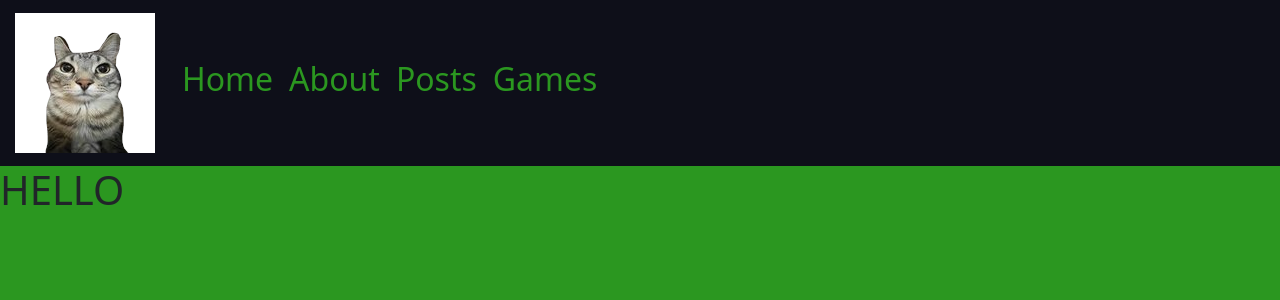
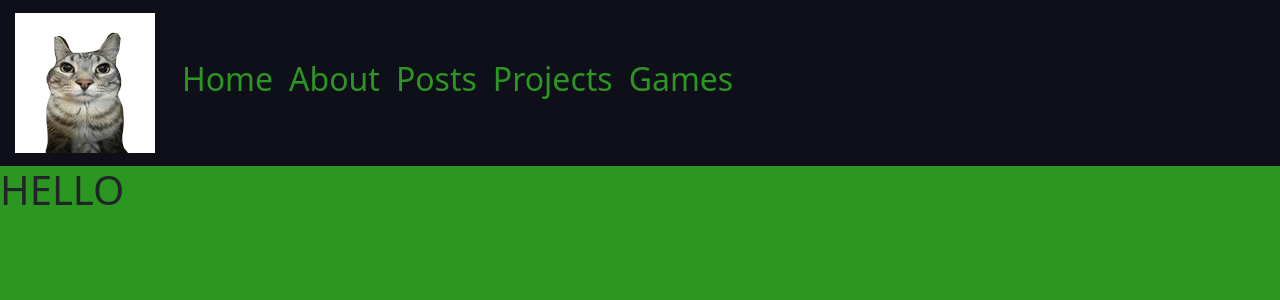
Before and after one commit to Arthur-P-V/personal-frontend, a Vue app: page / in a window 1280 px wide. Shown: the top 300 px of the page. Built offline with nearby package versions, Linux system fonts and the light colour scheme.

Commit message:
added links for stuff

```diff
--- a/src/components/BannerItem.vue
+++ b/src/components/BannerItem.vue
@@ -8,6 +8,7 @@
         <li class="nav-item h2"><RouterLink class="nav-link text-forest" to="/">Home</RouterLink></li>
         <li class="nav-item h2"><RouterLink class="nav-link text-forest" to="about">About</RouterLink></li>
         <li class="nav-item h2"><RouterLink class="nav-link text-forest" to="Posts">Posts</RouterLink></li>
+        <li class="nav-item h2"><RouterLink class="nav-link text-forest" to="Projects">Projects</RouterLink></li>
         <li class="nav-item h2"><RouterLink class="nav-link text-forest" to="Games">Games</RouterLink></li>
       </ul>
     </div>
--- a/src/router/index.ts
+++ b/src/router/index.ts
@@ -26,6 +26,14 @@ const router = createRouter({
       component: () => import('../views/PostsView.vue'),
     },
     {
+      path: '/projects',
+      name: 'projects',
+      // route level code-splitting
+      // this generates a separate chunk (About.[hash].js) for this route
+      // which is lazy-loaded when the route is visited.
+      component: () => import('../views/ProjectsView.vue'),
+    },
+    {
       path: '/games',
       name: 'games',
       // route level code-splitting
--- /dev/null
+++ b/src/views/ProjectsView.vue
@@ -0,0 +1,11 @@
+<template>
+  <div class="projects bg-rblack">
+    <h1 class="text-chili"> Projects Page</h1>
+  </div>
+</template>
+
+<style>
+  .projects {
+    min-height:100vh;
+  }
+</style>
```
